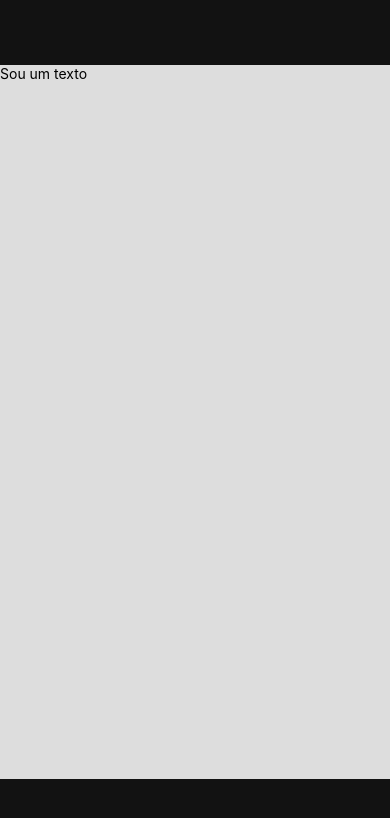
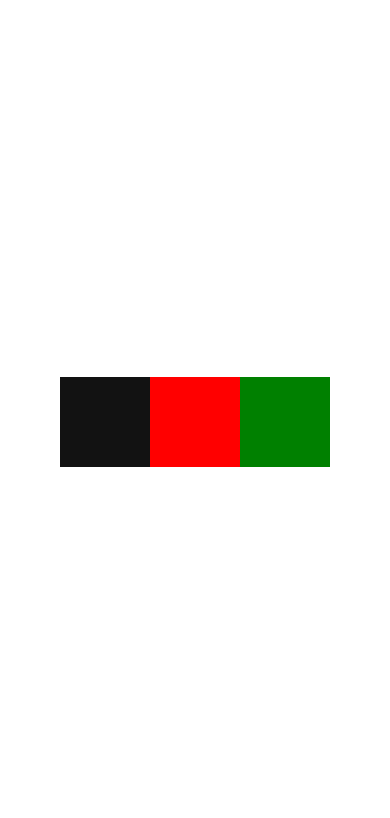
Before and after one commit to FabioGomesLima/React-expo, a React Native app: screen / in a window 390 px wide. Shown: the top 818 px of the page. Built offline with nearby package versions, Linux system fonts and the light colour scheme.

Commit message:
Flexbox alinhamentos

```diff
--- a/App.js
+++ b/App.js
@@ -1,26 +1,20 @@
-import React from 'react';
-import { View, Text, SafeAreaView } from 'react-native';
+import React from "react";
+import { View, Text,  } from "react-native";
 
-function App() {
+function App(){
+    return(
+        <View style={{flex:1,
+        flexDirection:'row' ,
+        alignItems:'center',
+        justifyContent:'center',
 
-    // flexbox parte 02 simulando uma tela de app
+         }}>
 
-    return (
-        <SafeAreaView style={{ flex: 1, backgroundColor: '#121212' }}>
+            <View style={{height:90, width:90, backgroundColor:'#121212'}}></View>
+            <View style={{height:90, width:90, backgroundColor:'red'}}></View>
+            <View style={{height:90, width:90, backgroundColor:'green'}}></View>
 
-
-            <SafeAreaView style={{ height: 65, backgroundColor: '#121212' }}></SafeAreaView>
-
-
-
-            <SafeAreaView style={{ flex: 1, backgroundColor: '#ddd' }}>
-                <Text>Sou um texto</Text>
-            </SafeAreaView>
-
-            <SafeAreaView style={{ height: 65, backgroundColor: '#121212' }}></SafeAreaView>
-
-
-        </SafeAreaView>
+        </View>
     );
 }
 
```
